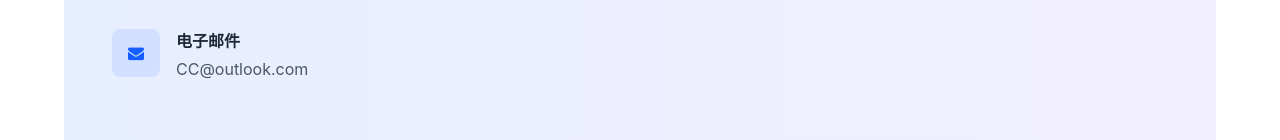
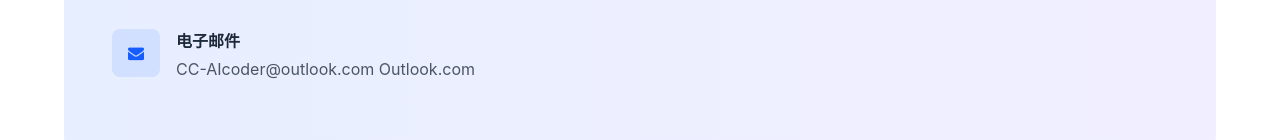
Before and after one commit to chwmq/CC-AI, a plain HTML site: page index.html in a window 1280 px wide. Shown: the part 3965-4105 px from the top of the page. Drawn offline with nearby package versions, Linux system fonts and the light colour scheme.

Commit message:
Update index.html

```diff
--- a/index.html
+++ b/index.html
@@ -517,7 +517,8 @@
                                     </div>
                                     <div>
                                         <h3 class="font-bold mb-1">电子邮件</h3>
-                                        <p class="text-gray-600">CC@outlook.com</p>
+                                        <p class="text-gray-600">CC-AIcoder@outlook.com
+Outlook.com</p>
                                     </div>
                                 </div>
 
```
